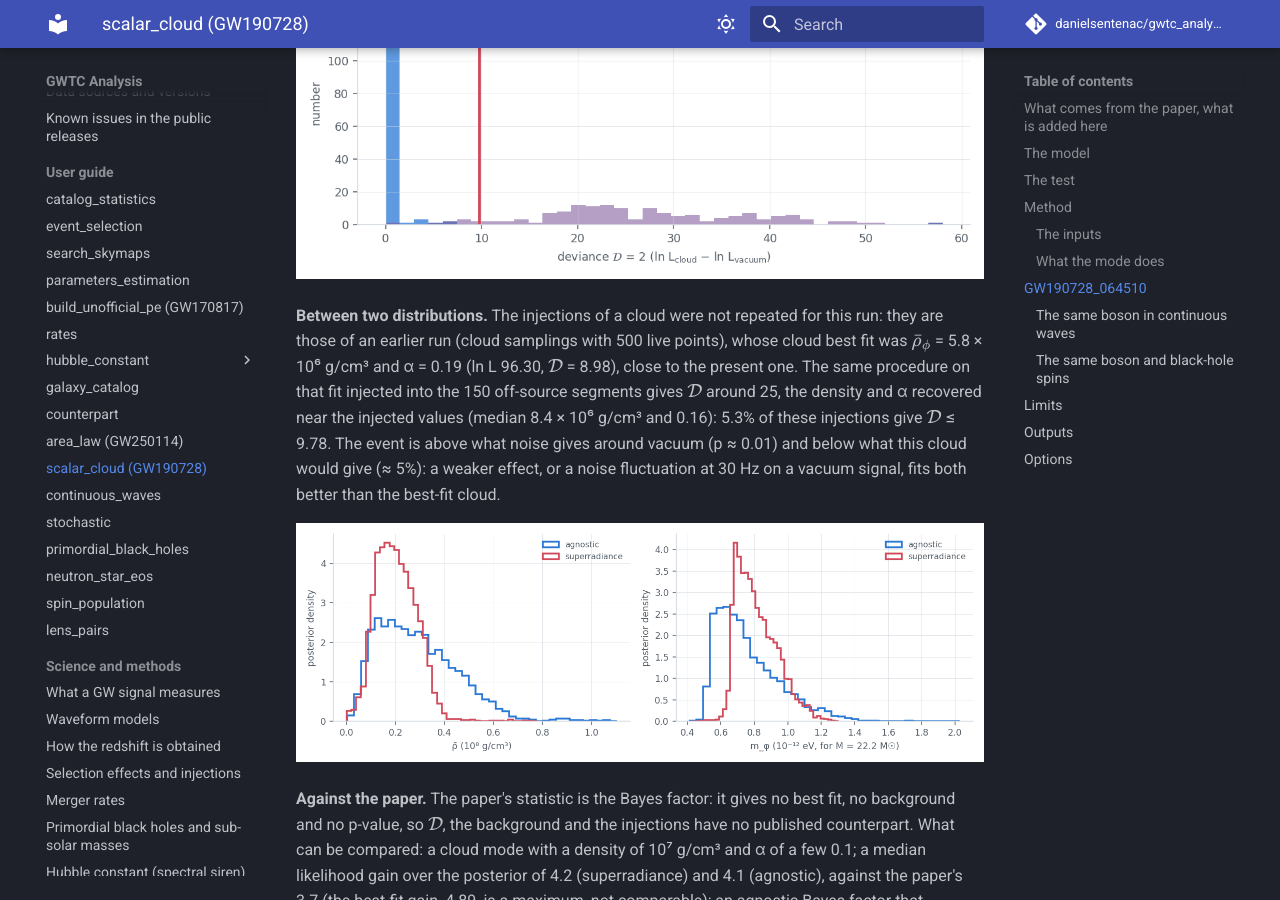
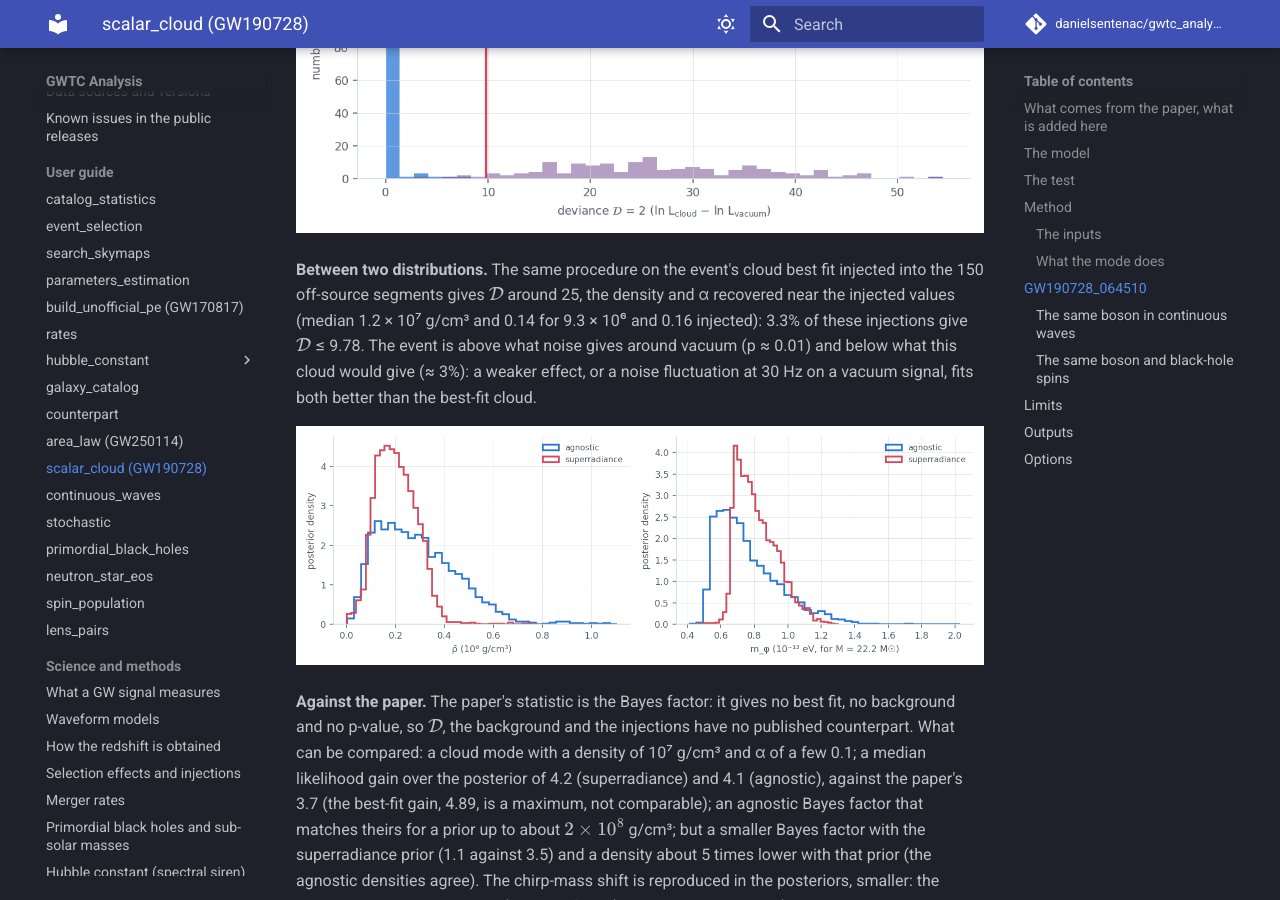
Before and after one commit to danielsentenac/gwtc_analysis, an MkDocs documentation site: the page built from docs/modes/scalar-cloud.md, in a window 1280 px wide and 900 px high, scrolled down 9997 px. Built offline with MkDocs 1.6.1 and Material for MkDocs 9.7.7, drawn with Linux system fonts in a browser that asks for light colours; comment, search, counter and statistics services are not loaded; some of the changed text lies outside the part shown.

Commit message:
docs scalar_cloud: sensitivity from the 150 injections of the new cloud best fit (3.3% at or below the event's deviance); figures from the report with the vacuum fit of the deviance
Co-Authored-By: Claude Fable 5.2 <noreply@anthropic.com>

```diff
--- a/docs/modes/scalar-cloud.md
+++ b/docs/modes/scalar-cloud.md
@@ -39,7 +39,7 @@ that analysis and adds a frequentist check around it.
 | best fits of both models and the **deviance** \(\mathcal{D}\) = 2 Δln L, the likelihood-ratio test statistic ([below](#the-test)) | a Bayes factor costs about a day on 64 CPUs per run; a best fit costs about an hour, so \(\mathcal{D}\) can be computed on the event *and* on 150 noise segments |
 | fits started from the samples of the superradiance sampling (`seeded`) | the cloud mode is separate from the vacuum one: fits started from the vacuum best fit miss it (\(\mathcal{D}\) = 0.96 instead of 9.78) |
 | the background: the vacuum best fit injected into 150 off-source segments, p-value | the Bayes factor says which model the data prefer *given the priors*; it does not say how often noise alone produces such a preference. The background measures that, independently of the prior on the cloud |
-| the sensitivity (an injection–recovery test): the cloud best fit injected into the same segments | tells whether the event's \(\mathcal{D}\) is what a real cloud of that kind would give (it is lower: 5.3% of injections at or below it) |
+| the sensitivity (an injection–recovery test): the cloud best fit injected into the same segments | tells whether the event's \(\mathcal{D}\) is what a real cloud of that kind would give (it is lower: 3.3% of injections at or below it) |
 | the gain by detector and frequency band | a cloud dephases the whole low-frequency inspiral; a gain concentrated in a narrow band of one detector points to noise rather than to the effect |
 | the agnostic Bayes factor against the upper end of the density prior | the paper does not give that upper end, and the agnostic Bayes factor depends on it |
 | the boson mass in continuous waves | connects the result to the [continuous_waves](continuous-waves.md) mode |
@@ -215,9 +215,8 @@ pool.
 
 On a Slurm cluster (`--executor slurm`): the three samplings with the paper's 1000 live points (64 CPUs with
 `--npool 64`; the default is 32: 5.5 h for vacuum, 33 h for each cloud model), then 151 jobs of about an hour for
-the event and the background. The injections of a cloud best fit (`scalar_cloud.py seeded --inject cloud`, 150
-jobs) come from an earlier run, whose cloud samplings had 500 live points: see
-[Between two distributions](#gw190728_064510) below.
+the event and the background, and 150 for the injections of the cloud best fit
+(`scalar_cloud.py seeded --inject cloud`).
 
 | | ln L ratio | Note |
 |---|---|---|
@@ -232,7 +231,7 @@ jobs) come from an earlier run, whose cloud samplings had 500 live points: see
 | ln L cloud − ln L vacuum, posterior medians (time-marginalized ln L of the samplings, lower than the fixed-time best fits above) | 4.17 superradiance, 4.12 agnostic | ≈ 3.7 (Supplemental Material, Fig. 8 inset) |
 | chirp mass (detector frame), posterior median and 90% | vacuum 10.14 (10.05–10.23), superradiance 9.89 (9.72–10.16), agnostic 9.89 (9.71–10.15) M☉ | vacuum 10.14 (+0.10/−0.09), cloud 9.69 (+0.27/−0.28) M☉ (Fig. 8) |
 | background | 2 of 151 at \(\mathcal{D}\) ≥ 9.78 (the event and one segment with a loud transient, \(\mathcal{D}\) = 98), p = 0.013; 0.007 without that segment; the 149 others at most 7.0, 140 of them at 0 | none (the paper's statistic is the Bayes factor) |
-| injections of a cloud best fit (sensitivity; the earlier run's fit, see below) | \(\mathcal{D}\) = 25 (5–95%: 9.9–44); 5.3% at or below the event's 9.78 | none |
+| injections of the cloud best fit (sensitivity) | \(\mathcal{D}\) = 25 (5–95%: 11–44); 3.3% at or below the event's 9.78 | none |
 | ln B, superradiance prior (τ_d = 10⁶ yr); ± the statistical uncertainty of the nested-sampling evidences | **1.06 ± 0.24** | 3.5 |
 | ln B, agnostic prior (\(\bar\rho_\phi \le 10^9\) g/cm³) | **−1.21 ± 0.25** | 0.4 (upper end of the prior not given) |
 | \(\bar\rho_\phi\), agnostic (90%) | 2.7 (0.8–5.8) × 10⁷ g/cm³ | broad, peak ≈ 0.35 × 10⁸, up to ~1 × 10⁸ (read off Fig. 3, not stated in the text) |
@@ -289,12 +288,10 @@ much near this mode.
 
 ![Background of 𝒟 and injections of the cloud best fit](../img/modes/scalar_cloud_background_GW190728.png)
 
-**Between two distributions.** The injections of a cloud were not repeated for this run: they are those of an
-earlier run (cloud samplings with 500 live points), whose cloud best fit was \(\bar\rho_\phi\) = 5.8 × 10⁶ g/cm³ and
-α = 0.19 (ln L 96.30, \(\mathcal{D}\) = 8.98), close to the present one. The same procedure on that fit injected into
-the 150 off-source segments gives \(\mathcal{D}\) around 25, the density and α recovered near the injected values
-(median 8.4 × 10⁶ g/cm³ and 0.16): 5.3% of these injections give \(\mathcal{D}\) ≤ 9.78. The event is above what noise gives around vacuum
-(p ≈ 0.01) and below what this cloud would give (≈ 5%): a weaker effect, or a noise fluctuation at 30 Hz on a
+**Between two distributions.** The same procedure on the event's cloud best fit injected into the 150 off-source
+segments gives \(\mathcal{D}\) around 25, the density and α recovered near the injected values (median 1.2 × 10⁷ g/cm³
+and 0.14 for 9.3 × 10⁶ and 0.16 injected): 3.3% of these injections give \(\mathcal{D}\) ≤ 9.78. The event is above what noise gives around vacuum
+(p ≈ 0.01) and below what this cloud would give (≈ 3%): a weaker effect, or a noise fluctuation at 30 Hz on a
 vacuum signal, fits both better than the best-fit cloud.
 
 ![Posteriors of the density and of the scalar mass](../img/modes/scalar_cloud_cloud_posteriors_GW190728.png)
```
Also changed, not shown: CHANGELOG.md (+2 -2 lines), docs/img/modes/scalar_cloud_background_GW190728.png, docs/img/modes/scalar_cloud_lnl_by_frequency_GW190728.png, docs/img/modes/scalar_cloud_matched_filter_GW190728.png.
